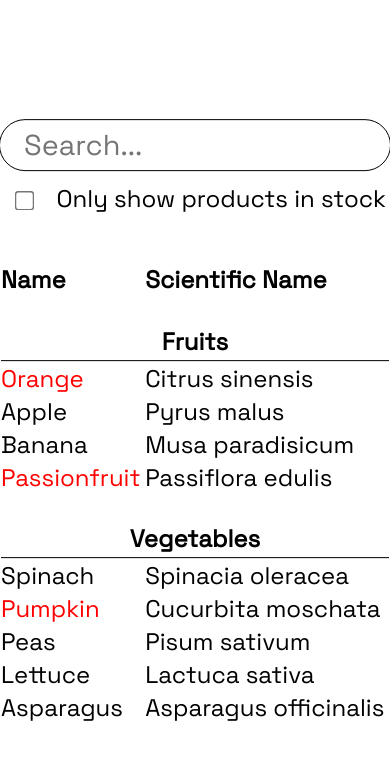
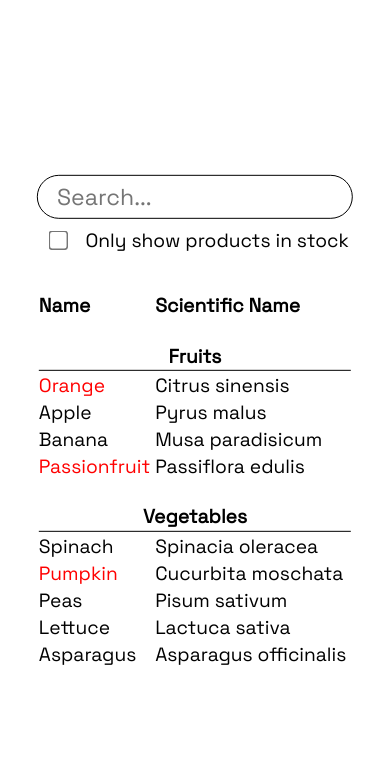
Before and after one commit to Nigel-Nkomo/searchable-product-data-table, a React (Create React App) app: page / in a window 390 px wide. Shown: the top 760 px of the page. Built offline with nearby package versions, Linux system fonts and the light colour scheme.

Commit message:
make site responsive

```diff
--- a/src/App.css
+++ b/src/App.css
@@ -8,6 +8,18 @@
 
 html {
   font-size: 150%;
+}
+
+@media (max-width: 430px) {
+  html {
+    font-size: 120%;
+  }
+}
+
+@media (max-width: 360px) {
+  html {
+    font-size: 100%;
+  }
 }
 
 body {
```
